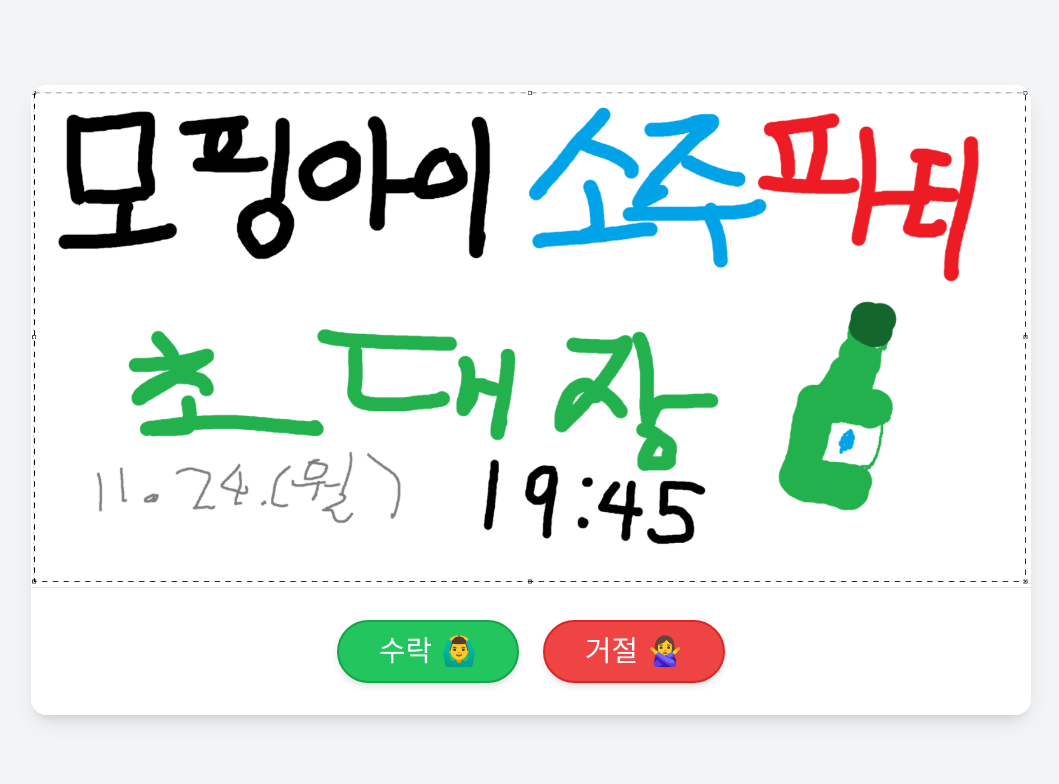
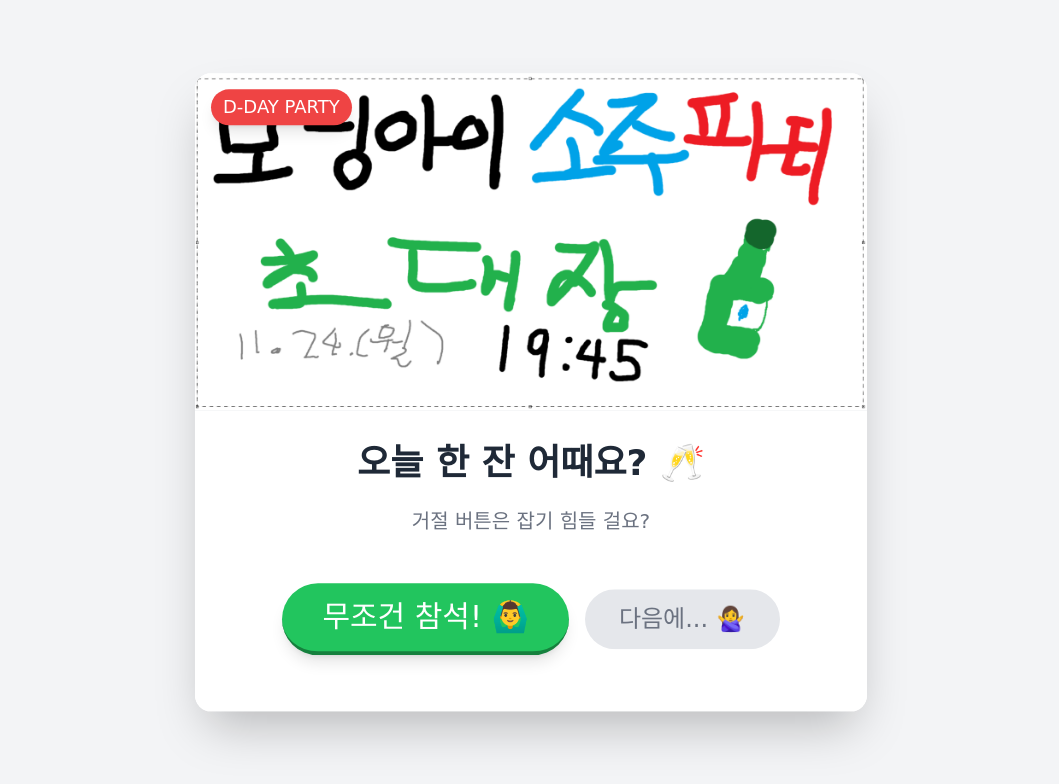
Before and after one commit to ngg5299/Morphingi, a plain HTML site: page index.html in a window 1280 px wide. Shown: the whole page, without its empty margins (109-1168 px from the left). Drawn offline with nearby package versions, Linux system fonts and the light colour scheme; a web font is replaced by a local one.

Commit message:
Update index.html

```diff
--- a/index.html
+++ b/index.html
@@ -3,137 +3,98 @@
 <head>
     <meta charset="UTF-8">
     <meta name="viewport" content="width=device-width, initial-scale=1.0">
+
+    <meta property="og:title" content="🍶 모핑아이 소주파티에 초대합니다!">
+    <meta property="og:description" content="거절은 거절한다. 지금 바로 참석 버튼을 누르세요!">
+    <meta property="og:image" content="image_84cc38.png">
+
     <title>모핑아이 소주파티 초대장</title>
+
     <script src="https://cdn.tailwindcss.com"></script>
     <script src="https://cdn.jsdelivr.net/npm/canvas-confetti@1.6.0/dist/confetti.browser.min.js"></script>
-    <!-- 버튼 폰트용 (귀여운 느낌 유지) -->
     <link href="https://fonts.googleapis.com/css2?family=Gamja+Flower&display=swap" rel="stylesheet">
+
     <style>
-        body {
-            font-family: 'Gamja Flower', cursive;
-            background-color: #f3f4f6;
-            display: flex;
-            justify-content: center;
-            align-items: center;
-            min-height: 100vh;
-            margin: 0;
+        body { font-family: 'Gamja Flower', cursive; }
+
+        /* 둥둥 떠다니는 애니메이션 */
+        @keyframes float {
+            0% { transform: translateY(0px); }
+            50% { transform: translateY(-10px); }
+            100% { transform: translateY(0px); }
         }
+        .animate-float { animation: float 3s ease-in-out infinite; }
 
-        .card-container {
-            position: relative;
-            width: 100%;
-            max-width: 1000px; /* 기존 600px에서 1000px로 변경 */
-            border-radius: 1rem;
-            overflow: hidden;
-            box-shadow: 0 10px 25px -5px rgba(0, 0, 0, 0.1), 0 8px 10px -6px rgba(0, 0, 0, 0.1);
-            background-color: white;
-            display: flex;
-            flex-direction: column; /* 이미지와 버튼을 수직으로 배치 */
-        }
-
-        /* 배경 이미지 */
-        .bg-image {
-            width: 100%;
-            height: auto;
-            display: block;
-            flex-grow: 1; /* 이미지가 가능한 공간을 모두 차지하도록 설정 */
-        }
-
-        /* 버튼 오버레이 위치 잡기 -> 이미지 하단 컨테이너로 변경 */
-        .button-container {
-            /* position: absolute; 제거 */
-            /* bottom: 5%; 제거 */
-            /* left: 0; 제거 */
-            width: 100%;
-            display: flex;
-            justify-content: center;
-            gap: 1.5rem;
-            padding: 2rem 1rem; /* 상하 패딩을 늘려 여유 공간 확보 */
-            background-color: white; /* 배경색을 흰색으로 지정 */
-            border-top: 1px solid #e5e7eb; /* 이미지와 구분선 추가 */
-        }
-
-        .btn {
-            font-size: 1.8rem;
-            padding: 0.5rem 2.5rem;
-            border-radius: 9999px;
-            border: none;
-            cursor: pointer;
-            transition: transform 0.1s ease, box-shadow 0.1s ease;
-            box-shadow: 0 4px 6px rgba(0,0,0,0.1);
-            white-space: nowrap;
-        }
-
-        .btn:active {
-            transform: scale(0.95);
-        }
-
-        .btn-accept {
-            background-color: #22c55e; /* 초록색 (소주병 색) */
-            color: white;
-            border: 2px solid #16a34a;
-        }
-        .btn-accept:hover { background-color: #16a34a; }
-
-        .btn-decline {
-            background-color: #ef4444; /* 빨간색 (파티 글씨 색) */
-            color: white;
-            border: 2px solid #dc2626;
-        }
-        .btn-decline:hover { background-color: #dc2626; }
-
-        /* 알림 메시지 */
-        #message-box {
-            position: fixed;
-            top: 20px;
-            left: 50%;
-            transform: translateX(-50%);
-            background-color: #1f2937;
-            color: white;
-            padding: 1rem 2rem;
-            border-radius: 9999px;
-            font-size: 1.5rem;
-            opacity: 0;
-            transition: opacity 0.3s ease;
-            pointer-events: none;
-            z-index: 100;
-        }
+        /* 버튼 이동 시 부드럽게 */
+        #btn-decline { transition: transform 0.15s ease-out; }
     </style>
 </head>
-<body>
+<body class="bg-gray-100 flex justify-center items-center min-h-screen p-4">
 
-    <!-- 알림 메시지 -->
-    <div id="message-box"></div>
+    <div class="relative w-full max-w-2xl bg-white rounded-2xl shadow-2xl flex flex-col animate-float z-10">
 
-    <div class="card-container">
-        <!-- 업로드하신 이미지를 배경으로 사용 -->
-        <!-- 주의: 실제 파일(image_84cc38.png)이 같은 폴더에 있어야 이미지가 뜹니다 -->
-        <img src="image_84cc38.png" alt="소주파티 초대장 배경" class="bg-image" onerror="this.style.display='none'; document.getElementById('alt-text').style.display='block';">
+        <div class="relative w-full bg-gray-50 rounded-t-2xl border-b border-gray-100 flex justify-center items-center overflow-hidden">
+            <img src="image_84cc38.png"
+                 alt="소주파티 배경"
+                 class="w-full h-auto max-h-[50vh] object-contain"
+                 onerror="this.style.display='none'; document.getElementById('alt-box').style.display='flex';">
 
-        <!-- 이미지 로딩 실패 시 대체 텍스트 -->
-        <div id="alt-text" style="display:none; text-align:center; padding: 50px; font-size: 1.5rem;">
-            이미지를 찾을 수 없습니다.<br>
-            (image_84cc38.png 파일이 필요해요)
+            <div id="alt-box" class="hidden w-full h-64 flex-col items-center justify-center bg-green-50 text-green-800 p-4 text-center">
+                <span class="text-6xl mb-4">🍶</span>
+                <p class="text-2xl font-bold">이미지가 없어요!</p>
+                <p class="text-lg">image_84cc38.png 파일을 확인해주세요.</p>
+            </div>
+
+            <div class="absolute top-4 left-4 bg-red-500 text-white px-3 py-1 rounded-full shadow-lg text-lg">
+                D-DAY PARTY
+            </div>
         </div>
 
-        <!-- 수락/거절 버튼 (이제는 이미지 아래에 위치) -->
-        <div class="button-container">
-            <button class="btn btn-accept" onclick="handleAccept()">수락 🙆‍♂️</button>
-            <button class="btn btn-decline" onclick="handleDecline()">거절 🙅‍♀️</button>
+        <div class="p-6 sm:p-8 bg-white text-center space-y-6 rounded-b-2xl relative">
+            <h1 class="text-3xl sm:text-4xl font-bold text-gray-800">오늘 한 잔 어때요? 🥂</h1>
+            <p class="text-xl text-gray-500">거절 버튼은 잡기 힘들 걸요?</p>
+
+            <div class="flex flex-col sm:flex-row justify-center items-center gap-4 py-4 min-h-[120px]">
+                <button onclick="handleAccept()"
+                        class="relative z-20 w-full sm:w-auto px-10 py-4 bg-green-500 hover:bg-green-600 text-white text-3xl rounded-full shadow-lg transform active:scale-95 transition-all duration-200 border-b-4 border-green-700">
+                    무조건 참석! 🙆‍♂️
+                </button>
+
+                <button id="btn-decline"
+                        onmouseover="runaway(this)"
+                        ontouchstart="runaway(this)"
+                        onclick="handleDecline()"
+                        class="relative z-20 w-full sm:w-auto px-8 py-3 bg-gray-200 text-gray-500 text-2xl rounded-full border-2 border-transparent select-none">
+                    다음에... 🙅‍♀️
+                </button>
+            </div>
+
+            <div id="calendar-link" class="hidden mt-4 p-4 bg-green-50 rounded-xl border border-green-200">
+                <a href="https://calendar.google.com/calendar/render?action=TEMPLATE&text=모핑아이+소주파티&details=신나는+소주파티!&location=서울"
+                   target="_blank"
+                   class="inline-block text-blue-600 underline text-xl font-bold">
+                    📅 구글 캘린더에 저장하기
+                </a>
+            </div>
         </div>
     </div>
 
+    <div id="toast" class="fixed top-10 left-1/2 transform -translate-x-1/2 bg-gray-800 text-white px-6 py-3 rounded-full text-xl opacity-0 transition-opacity duration-300 pointer-events-none z-50 shadow-xl whitespace-nowrap">
+    </div>
+
     <script>
-        const messageBox = document.getElementById('message-box');
+        const toast = document.getElementById('toast');
+        const calendarLink = document.getElementById('calendar-link');
+        const declineBtn = document.getElementById('btn-decline');
 
-        function showMessage(text, color) {
-            messageBox.textContent = text;
-            messageBox.style.backgroundColor = color;
-            messageBox.style.opacity = '1';
+        // 버튼이 너무 멀리 가지 않도록 제한 (픽셀 단위)
+        const MAX_MOVE = 150;
 
-            setTimeout(() => {
-                messageBox.style.opacity = '0';
-            }, 2500);
+        function showToast(msg, bgClass = 'bg-gray-800') {
+            toast.textContent = msg;
+            toast.className = `fixed top-10 left-1/2 transform -translate-x-1/2 px-6 py-3 rounded-full text-xl text-white shadow-xl transition-opacity duration-300 z-50 whitespace-nowrap ${bgClass}`;
+            toast.style.opacity = '1';
+            setTimeout(() => toast.style.opacity = '0', 3000);
         }
 
         function handleAccept() {
@@ -141,15 +102,46 @@
             confetti({
                 particleCount: 150,
                 spread: 70,
-                origin: { y: 0.6 },
-                colors: ['#22c55e', '#0ea5e9', '#ef4444']
+                origin: { y: 0.7 },
+                colors: ['#22c55e', '#ffffff', '#facc15']
             });
 
-            showMessage("참석 확인! 소주 한 잔 합시다! 🍶", "#15803d");
+            showToast("탁월한 선택입니다! 🥂", "bg-green-600");
+            calendarLink.classList.remove('hidden');
+
+            // 수락하면 거절 버튼 숨김 (깔끔하게)
+            declineBtn.style.display = 'none';
+        }
+
+        // [수정 포인트 4] 더 스마트한 도망가기 로직
+        function runaway(btn) {
+            // 현재 뷰포트 너비 확인 (모바일 대응)
+            const isMobile = window.innerWidth < 640;
+
+            // 이동 범위: 모바일은 조금만, PC는 좀 더 넓게
+            const limit = isMobile ? 60 : 150;
+
+            // 랜덤 이동 값 계산 (-limit ~ +limit)
+            const randomX = (Math.random() - 0.5) * 2 * limit;
+            const randomY = (Math.random() - 0.5) * 2 * limit;
+
+            // transform으로 이동 (현재 위치 기준이 아니라 초기 위치 기준 offset)
+            // 이렇게 하면 버튼이 계속 멀리 사라지는 것을 방지할 수 있습니다.
+            // 하지만 연속적으로 움직이게 하려면 현재 transform 값을 읽어와야 하는데,
+            // 간단하게는 "랜덤 위치로 이동"하되 그 범위가 너무 크지 않게 잡는 것이 핵심입니다.
+
+            btn.style.transform = `translate(${randomX}px, ${randomY}px)`;
+
+            // 스타일 변경 (약올리기 모드)
+            btn.classList.replace('bg-gray-200', 'bg-red-100');
+            btn.classList.add('text-red-500');
+
+            const texts = ["어?", "못 누름ㅋ", "여기지롱", "메롱"];
+            btn.innerText = texts[Math.floor(Math.random() * texts.length)];
         }
 
         function handleDecline() {
-            showMessage("거절이라니... 마음이 아프네요 😭", "#b91c1c");
+            showToast("잡았다! 하지만 거절은 안돼요 😭", "bg-red-500");
         }
     </script>
 </body>
```
